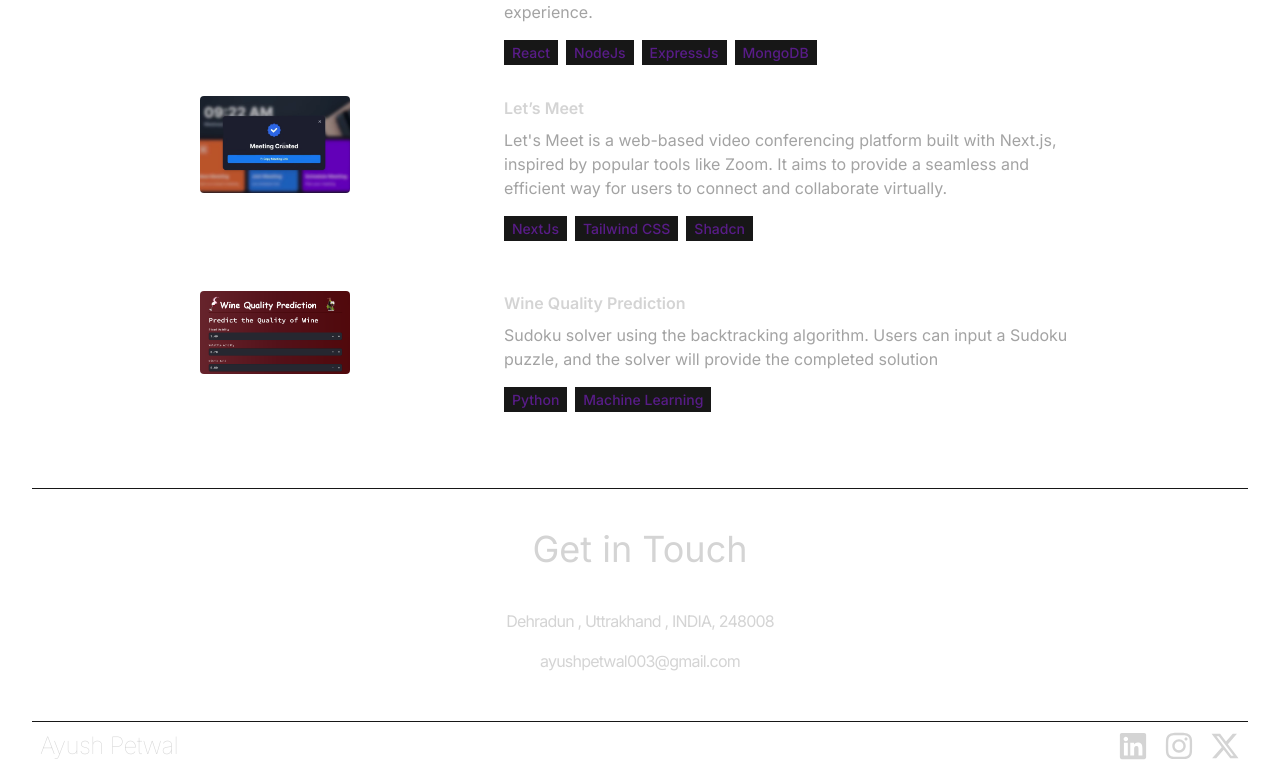
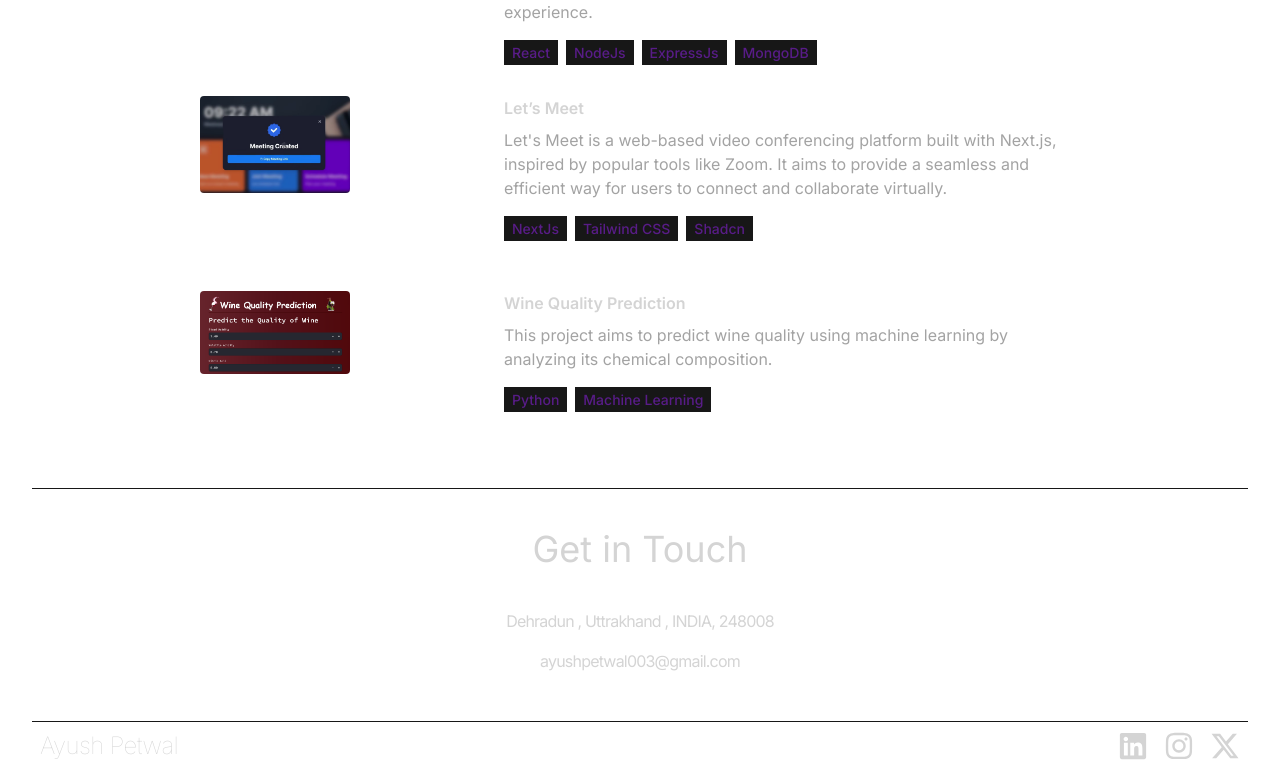
Before and after one commit to Ayush-Petwal/AyushPetwal-Portfolio, a React (Vite) app: page / in a window 1280 px wide. Shown: the part 2418-3188 px from the top of the page. Built offline with nearby package versions, Linux system fonts and the light colour scheme.

Commit message:
Updated the project description

```diff
--- a/src/constants/index.js
+++ b/src/constants/index.js
@@ -37,7 +37,7 @@ export const PROJECTS = [
     title: " Wine Quality Prediction",
     image: project4,
     description:
-      "Sudoku solver using the backtracking algorithm. Users can input a Sudoku puzzle, and the solver will provide the completed solution",
+      "This project aims to predict wine quality using machine learning by analyzing its chemical composition.",
     technologies: ["Python", "Machine Learning"],
     github : "https://github.com/Ayush-Petwal/Wine-Quality-Prediction",
     livelink : "https://github.com/Ayush-Petwal/Wine-Quality-Prediction",
```
